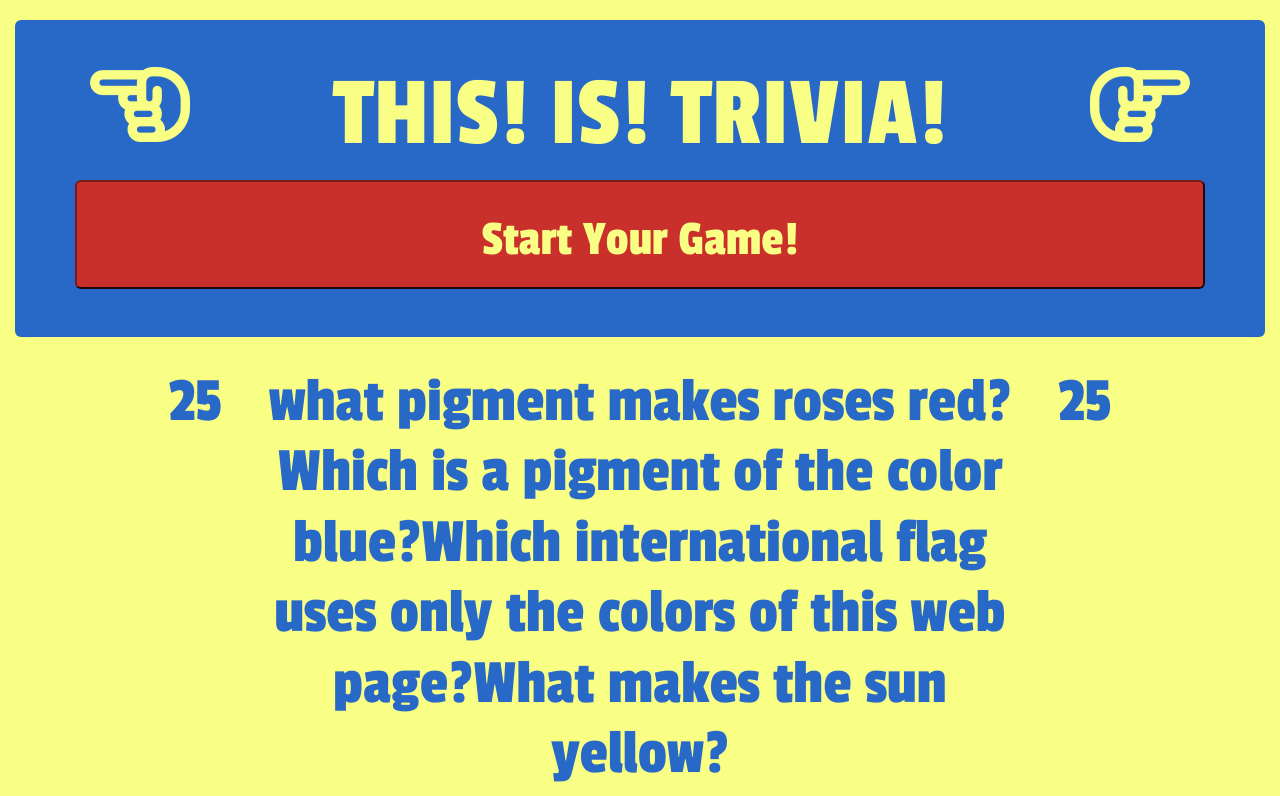
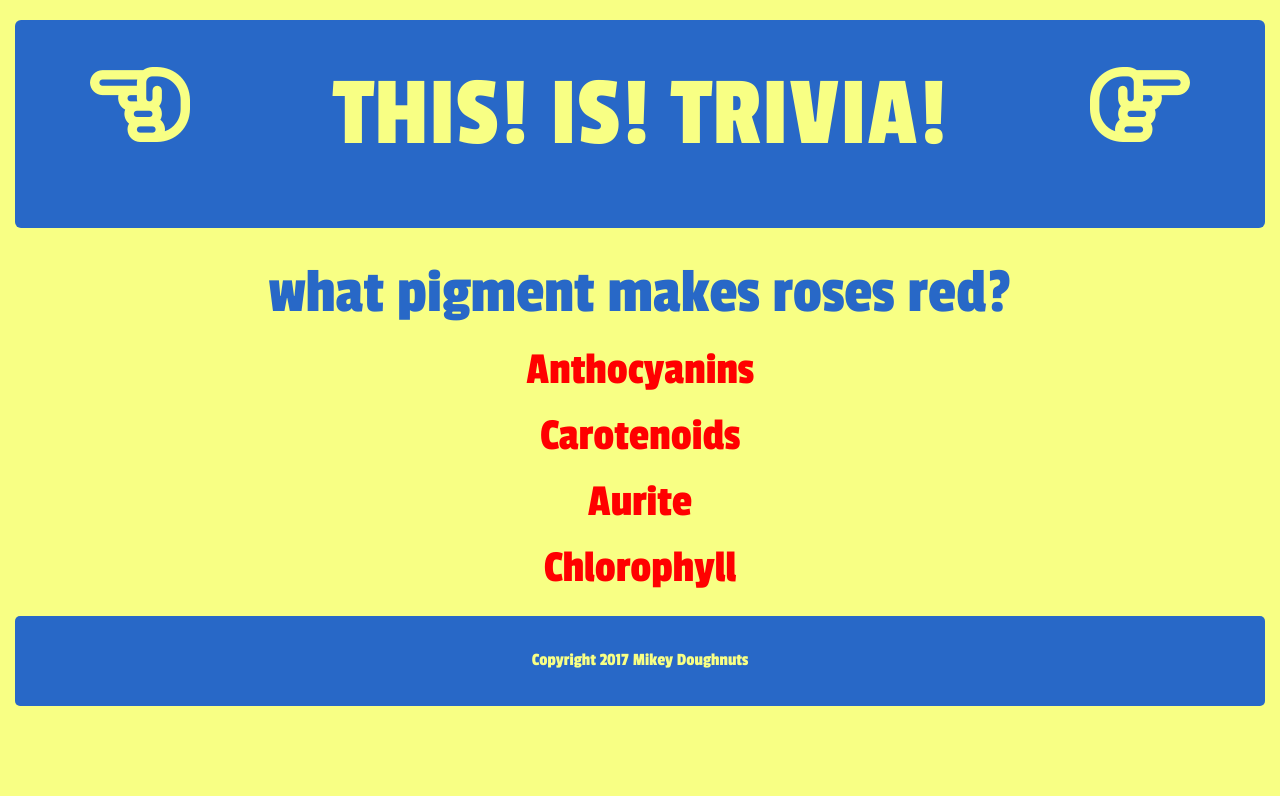
Before and after one commit to MikeYencha/triviaGame, a plain HTML site: page index.html in a window 1280 px wide. Both pictures are taken after a click on the button "Start Your Game!". Shown: the top 796 px of the page. Drawn offline with nearby package versions, Linux system fonts and the light colour scheme.

Commit message:
it's almost finished

```diff
--- a/assets/css/styles.css
+++ b/assets/css/styles.css
@@ -13,6 +13,9 @@ body {
 }
 .inline {
   display: inline-block;
+}
+.hidden {
+  display: none;
 }
 .jumbotron {
   background-color: #2868C7;
@@ -49,7 +52,8 @@ body {
   font-size: 64px;
   color: #2868C7;
 }
-#answer p {
+#answer .answer {
+  text-align: center;
   font-size: 46px;
   color: #ff0000;
 }
--- a/assets/javascript/app.js
+++ b/assets/javascript/app.js
@@ -1,104 +1,79 @@
-// var questions = ['what pigment makes red roses red?', 'Which is a pigment of the color blue?','Which international flag uses only the colors of this web page?','What makes the sun yellow?'];
-// var answer01 = ['Anthocyanins','Carotenoids','Aurite','Chlorophyll'];
-// var answer02 = ['Navy','Royal','Indigo','Klein'];
-// var answer03 = ['Ecuador','Chad','Andorra','Columbia'];
-// var answer04 = ['Distance from the earth.','Temperature','Plasma','Pudding'];
+
 var correctAnswer = 0;
 var wrongAnswer = 0;
-var win = 0;
-var lose = 0;
 var complete = false;
+var currentQuestion = 0;
 var myQuestions = [{
       id:0,
-      question: 'what pigment makes roses red?',
-      answer: 'Anthocyanins',
+      text: 'what pigment makes roses red?',
+      answerNum: 0,
       potentialAnswers: ['Anthocyanins','Carotenoids','Aurite','Chlorophyll']
     },{
       id:1,
-      question: 'Which is a pigment of the color blue?',
-      answer: 'Indigo',
+      text: 'Which is a pigment of the color blue?',
+      answerNum: 2,
       potentialAnswers: ['Navy','Royal','Indigo','Klein']
     },{
       id:2,
-      question: 'Which international flag uses only the colors of this web page?',
-      answer: 'Columbia',
+      text: 'Which international flag uses only the colors of this web page?',
+      answerNum: 3,
       potentialAnswers: ['Ecuador','Chad','Andorra','Columbia']
     },{
       id:3,
-      question: 'What makes the sun yellow?',
-      answer: 'Temperature',
+      text: 'What makes the sun yellow?',
+      answerNum: 1,
       potentialAnswers: ['Distance from the earth.','Temperature','Quantum Foam','Pudding']
   }];
-// var x = myQuestions[0].potentialAnswers.([Math.floor(Math.random() * myQuestions[0].potentialAnswers.length)]);
-// console.log(x);
 
 $(document).ready(function() {
 
-function getIndex() {
-index = 0;
-for(var i=0;i< myQuestions.length;i++){
-  index=myQuestions[i].id;
-  console.log(index);
+  function showAnswers(question) {
+    question.potentialAnswers.forEach(function(answer, i) {
+      var answerDiv = $('<div class="answer">');
+      if(question.answerNum === i){
+        // this is a correct answer
+        answerDiv.click(function() {
+          alert('you\'re answer is correct!');
+          currentQuestion++;
+          correctAnswer++;
+          showQuestion(currentQuestion);
+        });
+      } else {
+        // this is an incorrect answer
+        answerDiv.click(function() {
+          alert('You\'ve selected the wrong answer.');
+          currentQuestion++;
+          wrongAnswer++;
+          showQuestion(currentQuestion);
+        });
+      }
+      // add answer text to div
+      answerDiv.text(answer);
+      $('#answer').append(answerDiv);
+    });
   }
-}
 
-function getQuestion(index) {
-  if(index <= 1) {
-    if (index == 1) {
-      $('#question').text(myQuestions[1].question);
-    }
-    if (index == 2) {
-        $('#question').text(myQuestions[2].question);
-    }
-    if (index == 3) {
-      $('#question').text(myQuestions[3].question);
+  function showQuestion(i) {
+    if(currentQuestion < myQuestions.length) {
+      $('#question').text(myQuestions[i].text);
+      $('#answer').empty();
+      showAnswers(myQuestions[currentQuestion]);
+    } else {
+      console.log('the quiz is over');
+      $('#content01').empty();
+      $('#content02').empty();
+      var resultsCorrect = $('<p>Correct Answers: ' + correctAnswer + '</p>');
+      var resultsWrong = $('<p>Wrong Answers: ' + wrongAnswer + '</p>')
+      $('#jumbotron h1').text('You answered:');
+      $('#jubotron .header').append(resultsCorrect);
     }
   }
-}
 
-  //this is a test
-function question() {
-  $('#question').text(myQuestions[0].question);
-  $('#question').append(myQuestions[1].question);
-  $('#question').append(myQuestions[2].question);
-  $('#question').append(myQuestions[3].question);
-}
-// Get a question from the myQuestions object
-function getAnswer() {
-  //this is a test
-  var answer00 = myQuestions[0].answer;
-  console.log(myQuestions[0].answer);
-  var answer01 = myQuestions[1].answer;
-  console.log(myQuestions[1].answer);
-  var answer02 = (myQuestions[2].answer);
-  console.log(myQuestions[2].answer);
-  var answer03 = myQuestions[3].answer;
-  console.log(myQuestions[3].answer);
-  // pull the answers from the potentialAnswers array and display them in the <p> tags with the class of answer in the display.  currently, the <p> tags are hardcoded in the dom.  It has been suggested, it would be easier to display randoomly selected potentialAnswers and add them to dynamically generated <p> tages ex: ...html('<p class="answer">potentialAnswers[i]</p>).  ???
-}
-function evalutateAnswer() {
-  // check the selected answer to the acual answer presented in the myQuestions object.  If it is correct win++ if not loss ++. evelautate the number of wins and losses if they are >= 5 the game is over
-}
-function gameTimer() {
-  // set a timeOut function for two events.  One create timer that displays and countdowns from 25 in the timer class.  Evalutate if an answer has been selected within 25 seconds.  If an answer is not selected within 25 seconds loss++
-}
-function finish() {
-  // if(questionsAsked<questions.length) {
-    // display correct answers
-    // display incorrect answers
-  // }
-}
-
-$('.start-btn').on('click', function() {
-  //this is a text
-  console.log('I\'ve been clicked');
-  getIndex();
-  question();
-  getAnswer();
-  console.log(index);
-  //the main function of the application.  When start is pressed, the functions of above will be selected. gameTimer(), getQuestions, getAnswer, evalutateAnswer().  Should the order be start game on click then all functions held inside the gameTimer?
-});
-
-
+  $('.start-btn').on('click', function() {
+    // console.log('I\'ve been clicked');
+    // $('.start-btn').addClass('hiden');
+    showQuestion(currentQuestion);
+    $('.start-btn').addClass('hidden');
+  });
 
 });
--- a/index.html
+++ b/index.html
@@ -15,7 +15,7 @@
   <body>
 
     <div class="container-fluid">
-      <div class="jumbotron">
+      <div id="jumbotron" class="jumbotron">
         <div class="row">
           <div class="col-sm-12 col-md-12 col-sm-12">
             <div class="header">
@@ -30,15 +30,15 @@
 
         <div id='content01'>
           <div class="col-lg-12 col-md-12 col-sm-12">
-            <h3 class='timer col-lg-2 col-md-2 col-sm-2 right'>25</h3>
-            <h3 id='question' class='col-lg-8 col-md-8 col-sm-8 center'>Is this an example question?</h3>
-            <h3 class='timer col-lg-2 col-md-2 col-sm-2 left'>25</h3>
+            <h3 class='timer col-lg-2 col-md-2 col-sm-2 right'></h3>
+            <h3 id='question' class='col-lg-8 col-md-8 col-sm-8 center'>Are you ready to begin?</h3>
+            <h3 class='timer col-lg-2 col-md-2 col-sm-2 left'></h3>
           </div>
         </div>
 
         <div id='content02'>
           <div id='answer' class="col-lg-12 col-md-12 col-sm-12">
-            <div class="answer"><p class="center">This might just be an answer</p></div>
+            <!-- <div class="answer"><p class="center">This might just be an answer</p></div> -->
           </div>
         </div>
 
```
